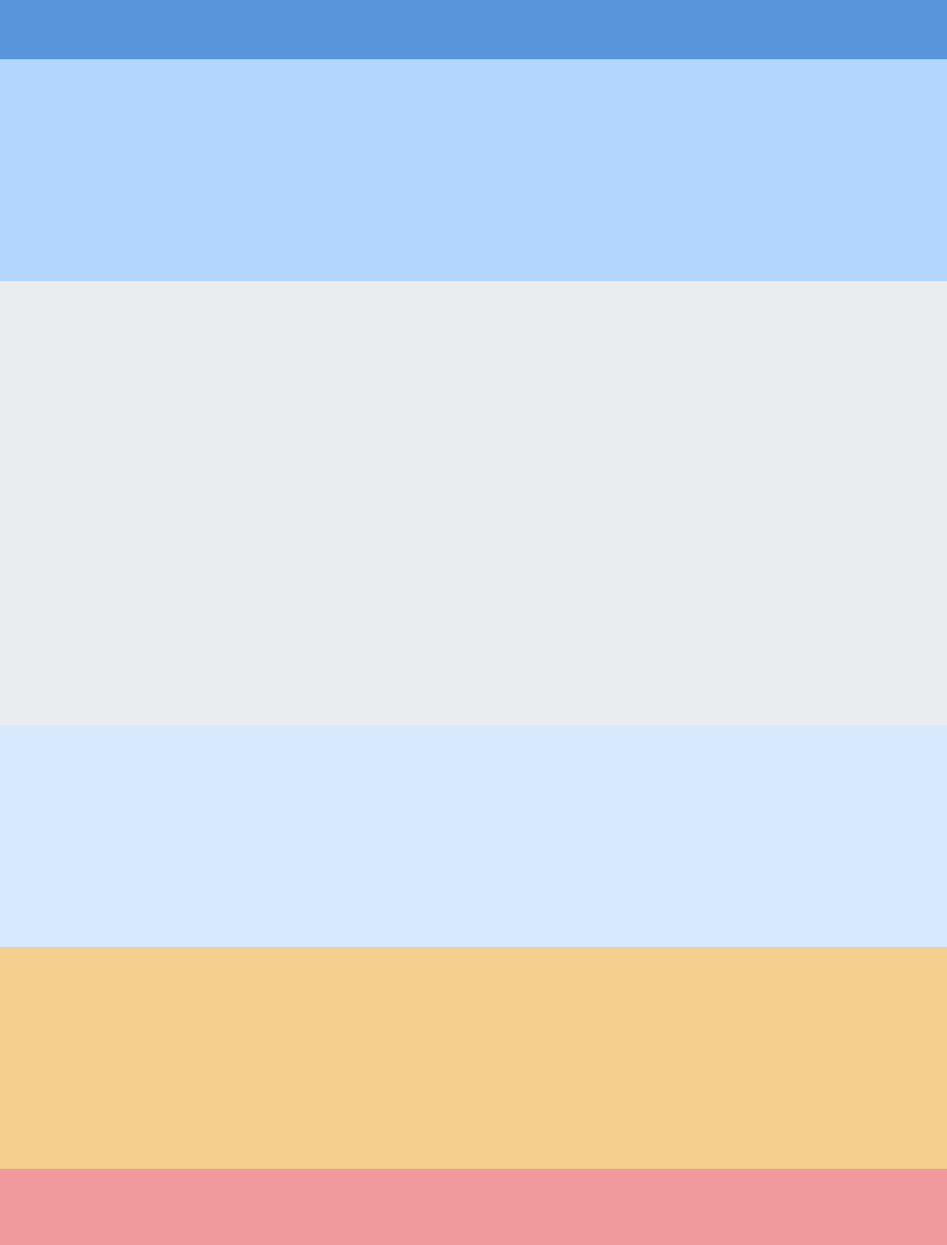
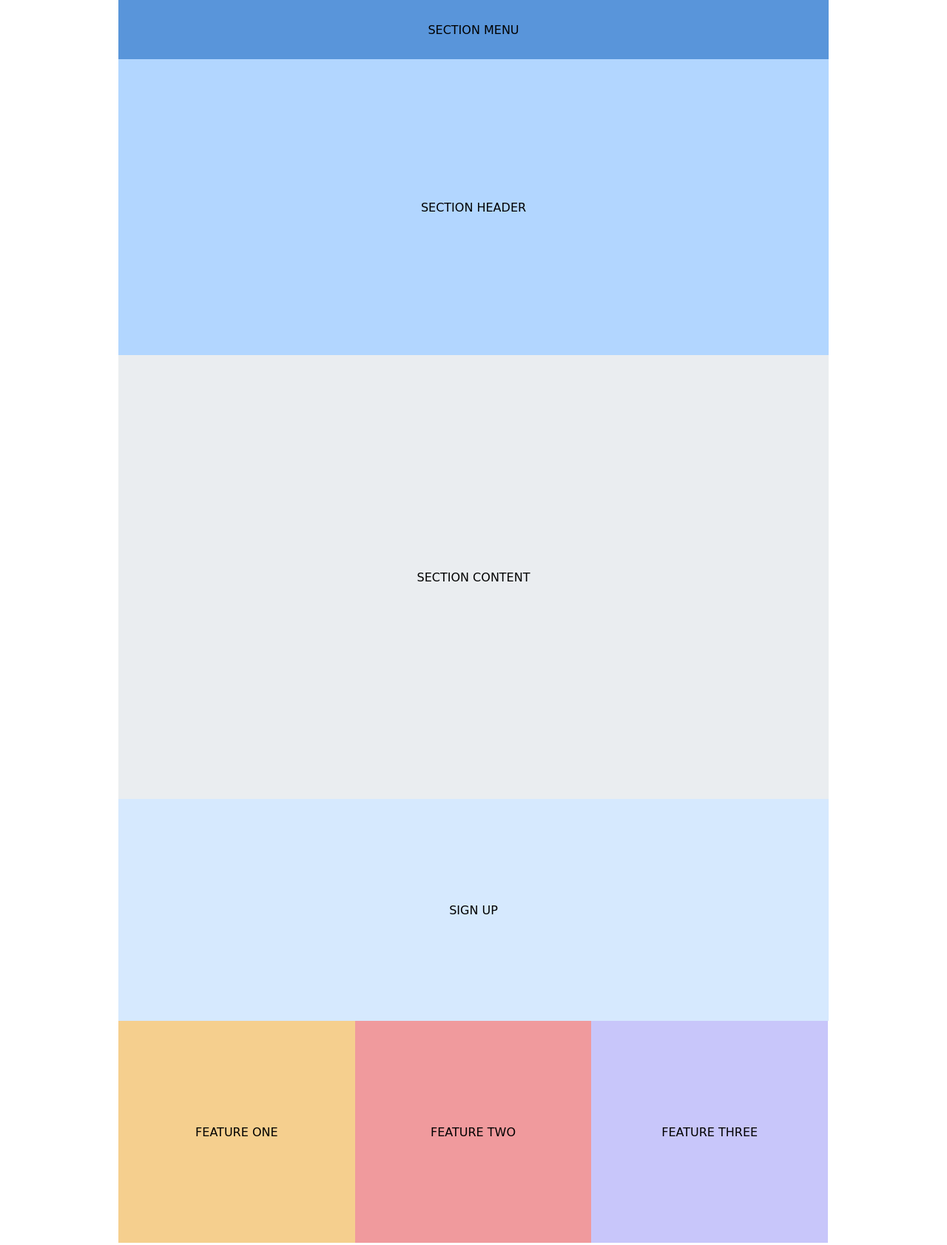
Before and after one commit to traciwilliams/flexbox, a plain HTML site: page index.html in a window 1280 px wide. Shown: the top 1683 px of the page at 74% size. Drawn offline with Linux system fonts and the light colour scheme; a web font is replaced by a local one.

Commit message:
mobile first

```diff
--- a/index.html
+++ b/index.html
@@ -6,27 +6,28 @@
 	<link rel="stylesheet" href="styles/styles/font-awesome-4.7.0/css/font-awesome.min.css">
 	<link rel="stylesheet" href="styles/build/main.css"/>
 	<meta name="viewport" content="width=device-width, initial-scale=1.0">
+	<link href="https://fonts.googleapis.com/css?family=Eagle+Lake" rel="stylesheet">
 </head>
 <body>
 
 	<div class='page'>
-	  <div class='section menu'></div>
-	  <div class='section header'>
+	  <div class='section menu'>SECTION MENU</div>
+	  <div class='section header'>SECTION HEADER
 	    <!-- <img src='styles/images/ariana140x100.jpg'/> -->
 	  </div>
-	  <div class='section content'>
+	  <div class='section content'>SECTION CONTENT
 	    <!-- <img src='styles/images/ariana140x100.jpg'/> -->
 	  </div>
-	  <div class='section sign-up'>
+	  <div class='section sign-up'>SIGN UP
 	    <!-- <img src='styles/images/ariana140x100.jpg'/> -->
 	  </div>
-	  <div class='section feature-1'>
+	  <div class='section feature-1'>FEATURE ONE
 	   <!--  <img src='styles/images/ariana140x100.jpg'/> -->
 	  </div>
-	  <div class='section feature-2'>
+	  <div class='section feature-2'>FEATURE TWO
 	    <!-- <img src='styles/images/ariana140x100.jpg'/> -->
 	  </div>
-	  <div class='section feature-3'>
+	  <div class='section feature-3'>FEATURE THREE
 	    <!-- <img src='styles/images/ariana140x100.jpg'/> -->
 	  </div>
 	</div>
--- a/styles/build/main.css
+++ b/styles/build/main.css
@@ -1,68 +1,6 @@
-// html,
-// body {
-// 	height: 100%;
-// }
-//activating flexbox, body is the flex container
-//items will be vertical
-// body {
-// 	display: -webkit-box;
-// 	display: -ms-flexbox;
-// 	display: flex;
-// 	-webkit-box-orient: vertical;
-// 	-webkit-box-direction: normal;
-// 	    -ms-flex-direction: column;
-// 	        flex-direction: column;
-// 	background-color: #fff;
-// 	margin: 0;
-// 	font-family: sans-serif;
-// 	color: #222;
-// 	font-size: 0.9em;
-// }
-
-//GSB - will grow, not shrink, computes initial width automatically
-// .main {
-// 	-webkit-box-flex: 1;
-// 	    -ms-flex: 1 0 auto;
-// 	        flex: 1 0 auto;
-// 	display: -webkit-box;
-// 	display: -ms-flexbox;
-// 	display: flex;
-// }
-
-// aside {
-// 	-webkit-box-flex: 0;
-// 	    -ms-flex: 0 0 40px;
-// 	        flex: 0 0 40px;
-// 	display: -webkit-box;
-// 	display: -ms-flexbox;
-// 	display: flex;
-// 	-webkit-box-orient: vertical;
-// 	-webkit-box-direction: normal;
-// 	    -ms-flex-direction: column;
-// 	        flex-direction: column;
-// 	-ms-flex-pack: distribute;
-// 	    justify-content: space-around;
-// 	-webkit-box-align: center;
-// 	    -ms-flex-align: center;
-// 	        align-items: center;
-// 	background-color: #f2f2f2;
-// }
-
-// aside i.fa {
-// 	font-size: 0.9em;
-// }
-
-//GSB - won't grow, won't shrink, will stay at 90px
-// footer {
-// 	-webkit-box-flex: 0;
-// 	    -ms-flex: 0 0 90px;
-// 	        flex: 0 0 90px;
-// 	height: 35px;
-// 	padding: 10px;
-// 	color: #fff;
-// 	background-color: rgba(61, 100, 158, .9);
-// }
-
+body {
+	font-family: 'Eagle Lake', cursive;
+}
 
 * {
   margin: 0;
@@ -115,7 +53,7 @@
 }
 
 
-
+/*=============MEDIA QUERIES================*/
 
 
 /* Mobile Styles */
@@ -126,15 +64,38 @@
 }
 
 /* Tablet Styles */
+// @media only screen and (min-width: 401px) and (max-width: 960px) {
+//   body {
+//     background-color: #F5CF8E; /* Yellow */
+//   }
+// }
 @media only screen and (min-width: 401px) and (max-width: 960px) {
-  body {
-    background-color: #F5CF8E; /* Yellow */
+  .sign-up,
+  .feature-1,
+  .feature-2,
+  .feature-3 {
+    width: 50%;
   }
 }
 
 /* Desktop Styles */
+// @media only screen and (min-width: 961px) {
+//   body {
+//     background-color: #B2D6FF; /* Blue */
+//   }
+// }
+
 @media only screen and (min-width: 961px) {
-  body {
-    background-color: #B2D6FF; /* Blue */
+  .page {
+    width: 960px;
+    margin: 0 auto;
+  }
+  .feature-1,
+  .feature-2,
+  .feature-3 {
+    width: 33.3%;
+  }
+  .header {
+    height: 400px;
   }
 }
```
